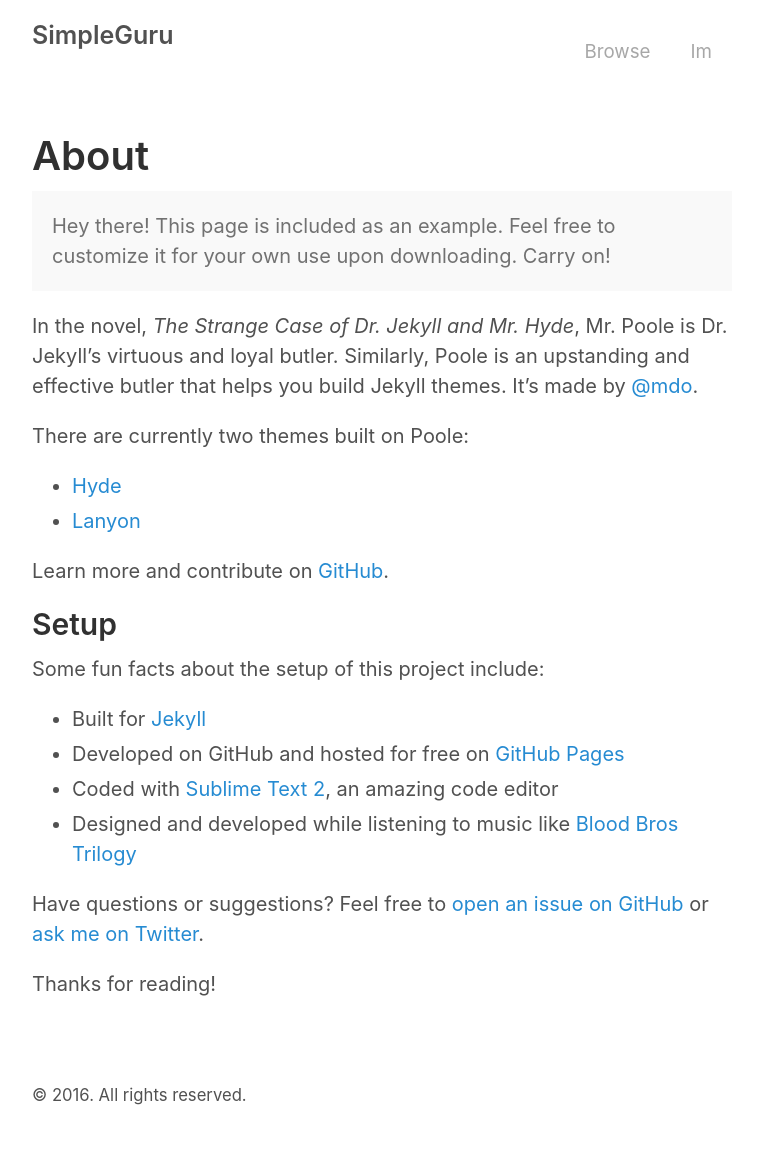
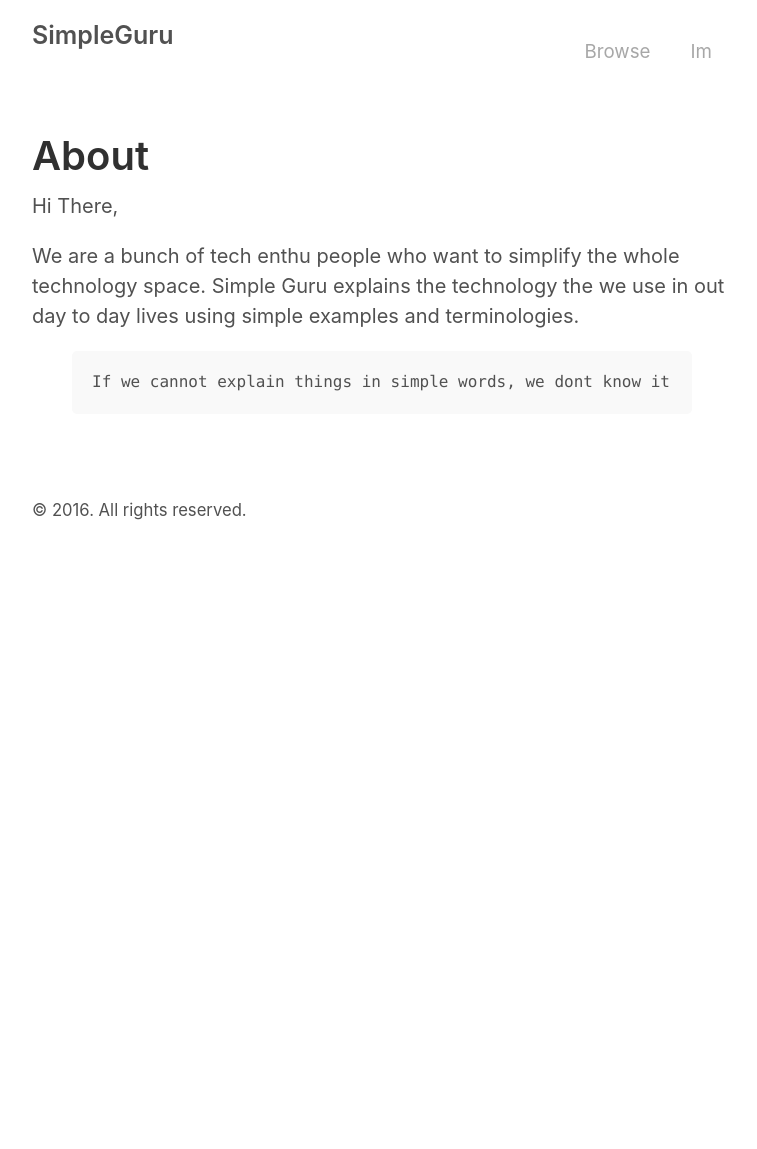
Before and after one commit to simple-guru/simple-guru.github.io, a Jekyll site: the page built from about.md, in a window 1280 px wide. Shown: the whole page, without its empty margins (258-1015 px from the left). Built offline with Jekyll 4.4.1, drawn with Linux system fonts in a browser that asks for light colours; after the commit the page ends 900 px from its top, so only the background shows below that.

Commit message:
about page

```diff
--- a/about.md
+++ b/about.md
@@ -3,28 +3,11 @@ layout: page
 title: About
 ---
 
-<p class="message">
-  Hey there! This page is included as an example. Feel free to customize it for your own use upon downloading. Carry on!
-</p>
 
-In the novel, *The Strange Case of Dr. Jekyll and Mr. Hyde*, Mr. Poole is Dr. Jekyll's virtuous and loyal butler. Similarly, Poole is an upstanding and effective butler that helps you build Jekyll themes. It's made by [@mdo](https://twitter.com/mdo).
+Hi There,
 
-There are currently two themes built on Poole:
+We are a bunch of tech enthu people who want to simplify the whole technology space. Simple Guru explains the technology the we use in out day to day lives using simple examples and terminologies.
 
-* [Hyde](http://hyde.getpoole.com)
-* [Lanyon](http://lanyon.getpoole.com)
-
-Learn more and contribute on [GitHub](https://github.com/poole).
-
-## Setup
-
-Some fun facts about the setup of this project include:
-
-* Built for [Jekyll](http://jekyllrb.com)
-* Developed on GitHub and hosted for free on [GitHub Pages](https://pages.github.com)
-* Coded with [Sublime Text 2](http://sublimetext.com), an amazing code editor
-* Designed and developed while listening to music like [Blood Bros Trilogy](https://soundcloud.com/maddecent/sets/blood-bros-series)
-
-Have questions or suggestions? Feel free to [open an issue on GitHub](https://github.com/poole/poole/issues/new) or [ask me on Twitter](https://twitter.com/mdo).
-
-Thanks for reading!
+{% highlight text %}
+If we cannot explain things in simple words, we dont know it well enough
+{% endhighlight %}
```
Also changed, not shown: _posts/2016-04-21-Switch.md (+10 -4 lines).
